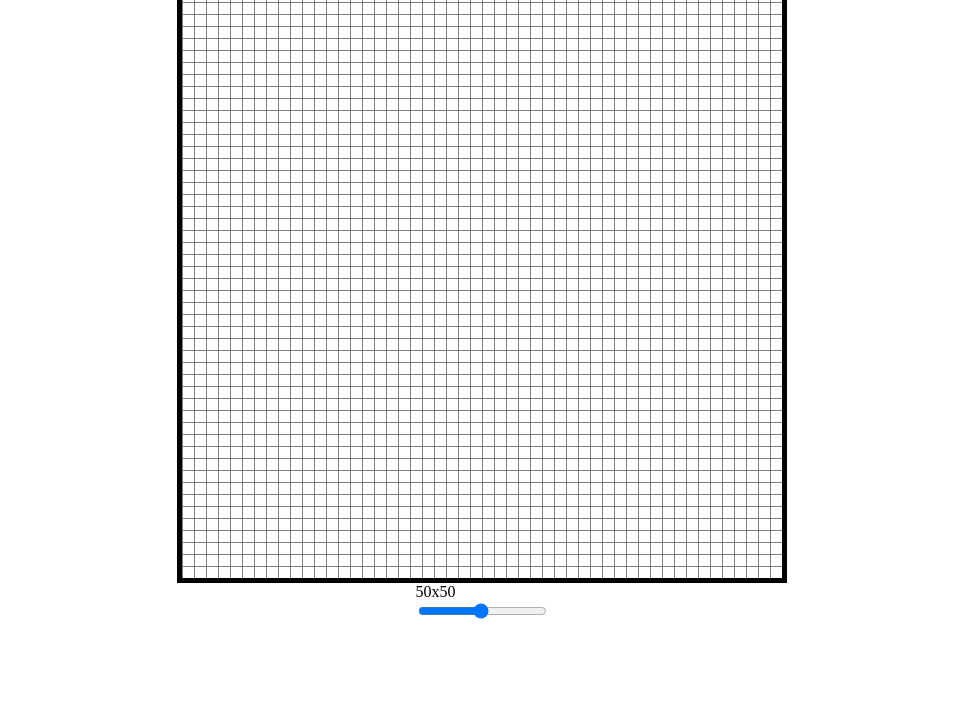
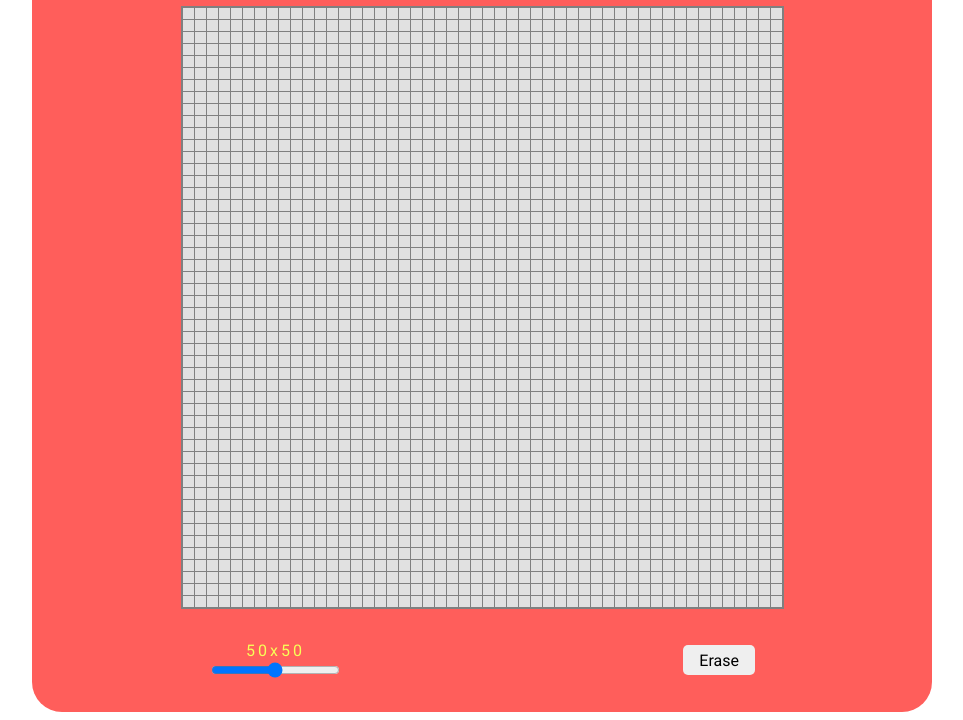
Before and after one commit to JuneDev-html/etch-a-sketch, a plain HTML site: page index.html in a window 1280 px wide. Shown: the part 115-835 px from the top of the page, without its empty margins (158-1121 px from the left). Before the commit the page ends 800 px from the top, so only its background shows below. Drawn offline with Linux system fonts and the light colour scheme.

Commit message:
Make game display & add erase button
added a UI with a game-board visual.
controls at bottom.
added an erase button to erase whatever is currently drawn

```diff
--- a/index.html
+++ b/index.html
@@ -4,6 +4,7 @@
     <head>
         <meta charset="UTF-8">
         <meta http-equiv="X-UA-Compatible" content="IE=edge">
+        <link href="https://fonts.googleapis.com/css2?family=Roboto:ital,wght@0,100;0,300;0,400;0,500;0,700;0,900;1,100;1,300;1,400;1,500;1,700;1,900&display=swap" rel="stylesheet">
         <meta name="viewport" content="width=device-width, initial-scale=1.0">
         <script src="script.js" defer></script>
         <link rel="stylesheet" href="styles.css">
@@ -12,14 +13,20 @@
     </head>
 
     <header>
-        <h1>Etch-a-Sketch</h1>
+
     </header>
     <body>
         <div class="main">
-            <div class="grid"></div>
-            <div class="controls">
-                <div id="sizeDisplay"></div>
-                <input id="sizeSlider" type="range" value="50" min="1" max="100">
+            <div class="console">
+                <h1>Etch-a-Sketch</h1>
+                <div class="grid"></div>
+                <div class="controls">
+                    <div class="sliderCont">
+                        <div id="sizeDisplay"></div>
+                        <input id="sizeSlider" type="range" value="50" min="1" max="100">
+                    </div>
+                    <button id="eraser" value="eraser">Erase</button>
+                </div>
             </div>
 
         </div>
--- a/script.js
+++ b/script.js
@@ -14,11 +14,12 @@ function buildGrid(gridSize) {
         for (let j = 0; j < gridSize; j++) {
             let block = document.createElement('div');
             block.classList.add('block');
+            block.style.backgroundColor = '#e1e1e1';
 
+            // add drawing even listener to each block
             block.addEventListener('mouseover', (event) => {
                 if (event.which == 1) {
                     draw(event.target);
-                    console.log(target);
                 };
             });
             column.append(block);
@@ -32,17 +33,6 @@ function buildGrid(gridSize) {
 
 
 // ----- ----- ----- ----- ----- ----- ----- -----
-const blocks = document.querySelectorAll('.block');
-
-// listen to draw
-
-// add to each block
-blocks.forEach((block) => {
-    // add listener to each block waiting for a mouse click
-
-});
-
-
 
 // draw function
 function draw(block) {
@@ -72,3 +62,11 @@ function getGridSize() {
 }
 
 buildGrid(slider.value);
+
+// erase function
+let eraser = document.querySelector('#eraser');
+eraser.addEventListener("mouseup", (event) => {
+    if (event.which == 1) {
+        buildGrid(slider.value);
+    };
+});
--- a/styles.css
+++ b/styles.css
@@ -1,7 +1,6 @@
-/* ----- HEADER ----- */
-header {
-    display: flex;
-    justify-content: center;
+* {
+    font-family: 'Roboto', sans-serif;
+    letter-spacing: 3px;
 }
 
 /* ----- MAIN UI ----- */
@@ -12,10 +11,28 @@ header {
     flex-direction: column;
 }
 
+/* ----- --- CONSOLE TITLE --- ----- */
+.console {
+    width: 900px;
+    display: flex;
+    flex-direction: column;
+    align-items: center;
+    background-color: #FF5E5B;
+    border-radius: 30px;
+    margin-top: 2em;
+}
+.console h1 {
+    display: flex;
+    justify-content: center;
+    color: #f1f863;
+}
+
 /* ----- GRID CONTAINER ----- */
 .grid {
     display: flex;
-    border: solid black 5px;
+    border: solid grey 1px;
+    border-right: solid grey 2px;
+    border-bottom: solid grey 2px;
     height: 600px;
     width: 600px;
 }
@@ -31,3 +48,38 @@ header {
     border-top: 1px solid grey;
     border-left: 1px solid grey;
 }
+
+/* ----- CONTROL BOARD ----- */
+
+.controls {
+    display: flex;
+    justify-content: space-between;
+    align-items: left;
+    width: 610px;
+
+}
+
+.sliderCont {
+
+    display: flex;
+    flex-direction: column;
+    justify-content: center;
+    align-items: center;
+    padding: 32px;
+    color: #f7ff58;
+}
+
+#eraser {
+    display: flex;
+    flex: 0;
+    justify-content: end;
+    align-items: center;
+    align-self: center;
+    height: 30px;
+    letter-spacing: 0px;
+    border-radius: 5px;
+    border: none;
+    padding: 5px 16px;
+    font-size: 16px;
+    margin-right: 2em;
+}
```
